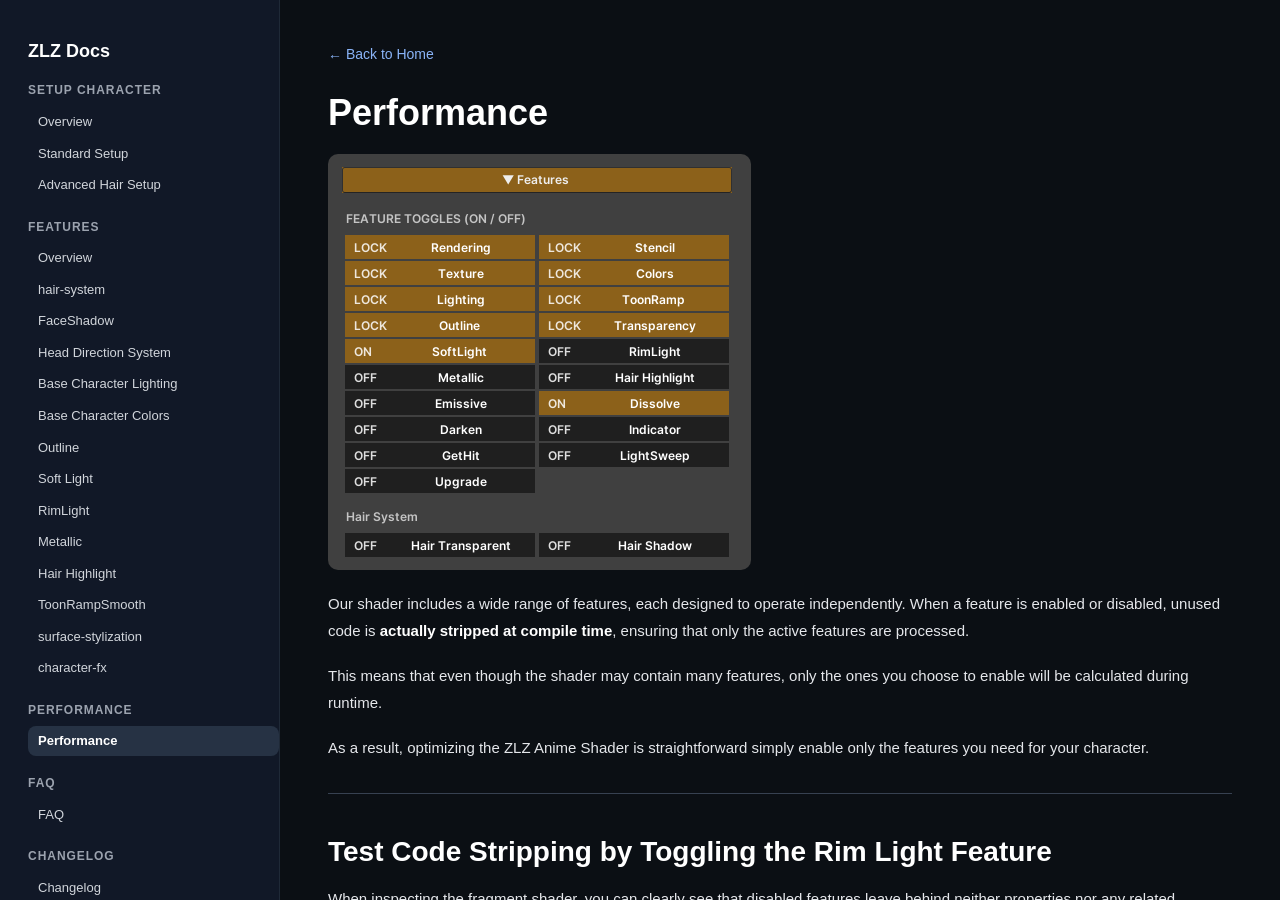
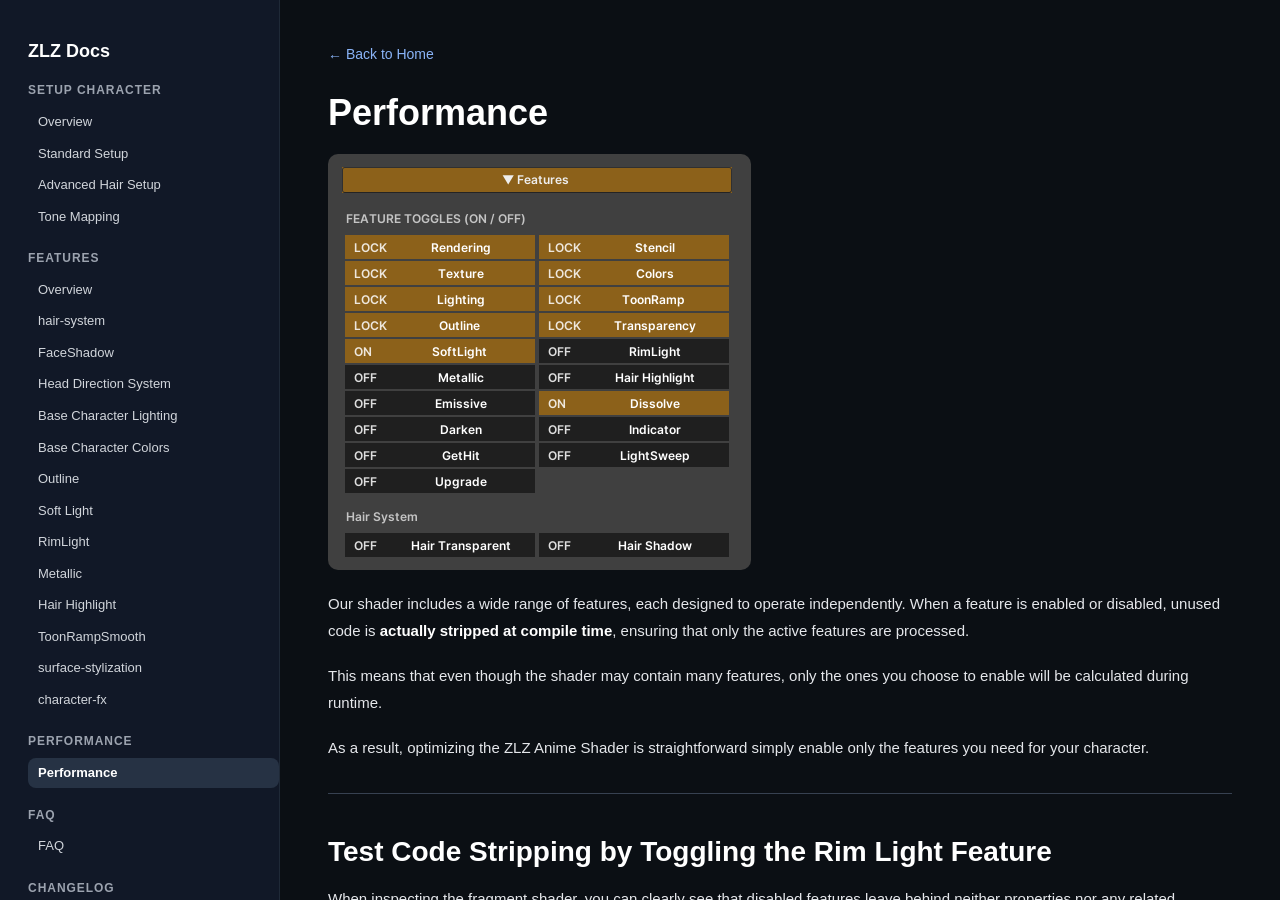
Before and after one commit to zlz-studio/zlz-studio.github.io, a Jekyll site: the page built from performance/index.md, in a window 1280 px wide and 900 px high. Built offline with Jekyll 4.4.1, drawn with Linux system fonts in a browser that asks for light colours.

Commit message:
Update sidebar.html

```diff
--- a/_includes/sidebar.html
+++ b/_includes/sidebar.html
@@ -16,6 +16,11 @@
 <a href="{{ '/setup-character/advanced-hair-setup/' | relative_url }}"
    class="{% if page.url contains '/setup-character/advanced-hair-setup/' %}active{% endif %}">
    Advanced Hair Setup
+</a>
+
+<a href="{{ '/setup-character/Tone-Mapping/' | relative_url }}"
+   class="{% if page.url contains '/setup-character/Tone-Mapping/' %}active{% endif %}">
+   Tone Mapping
 </a>
 
 <h3>Features</h3>
```
